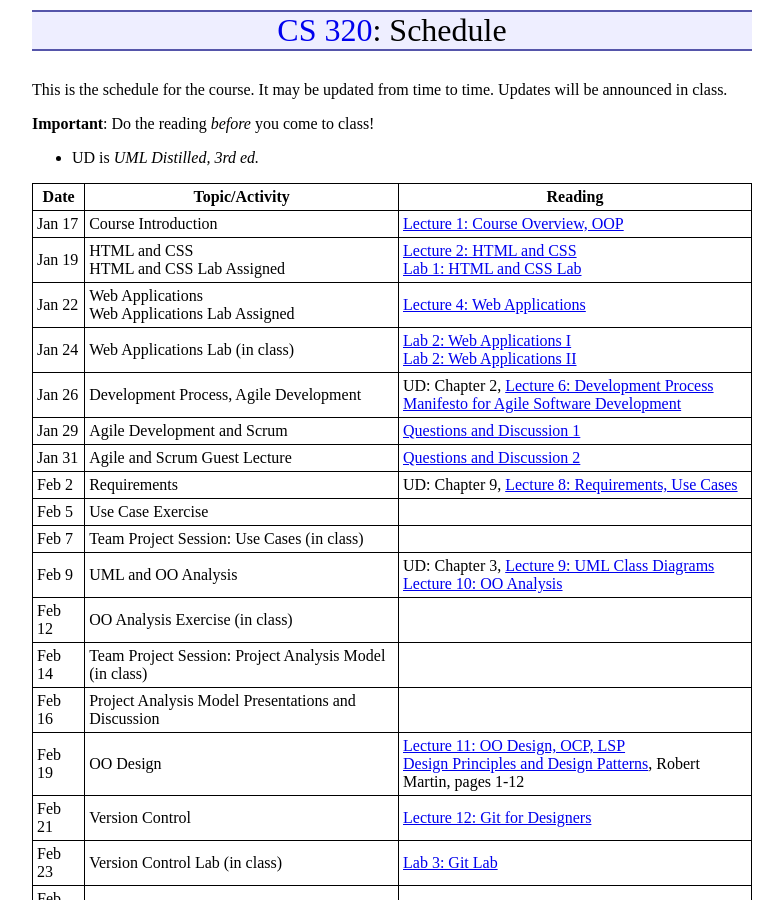
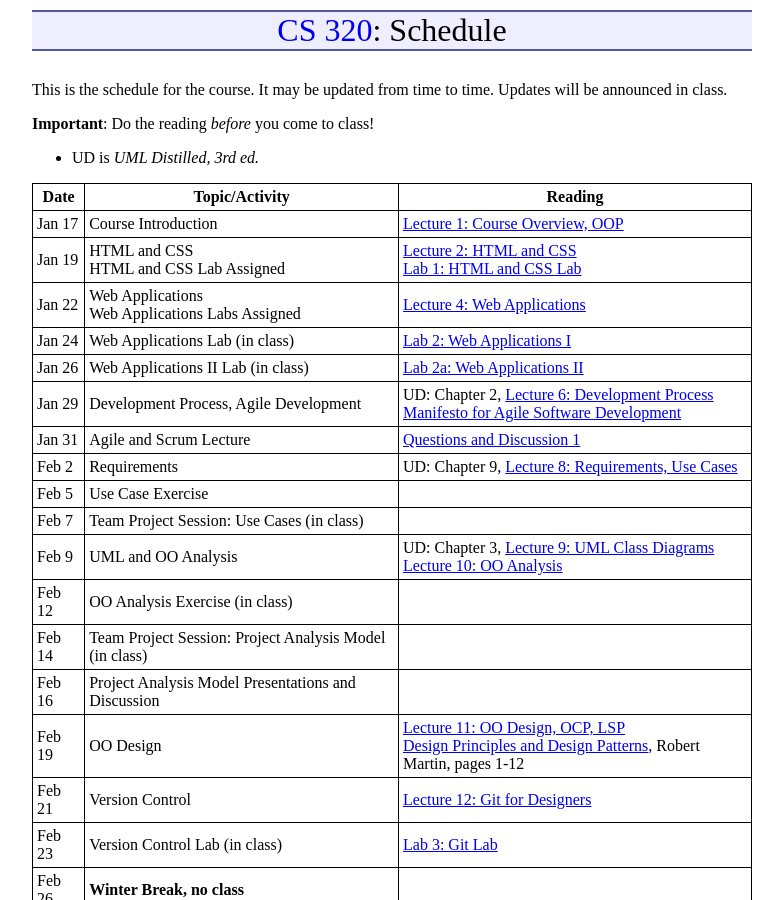
Before and after one commit to ycpcs/cs320-spring2018, a Jekyll site: the page built from schedule.md, in a window 1280 px wide and 900 px high. Shown: the whole window, without its empty margins (248-1031 px from the left). Built offline with Jekyll 4.4.1, drawn with Linux system fonts in a browser that asks for light colours.

Commit message:
updated scheudle

```diff
--- a/schedule.md
+++ b/schedule.md
@@ -13,11 +13,11 @@ Date   | Topic/Activity | Reading
 ------ | -------------- | -------
 Jan 17 | Course Introduction | [Lecture 1: Course Overview, OOP](lectures/lecture01.html)
 Jan 19 | HTML and CSS<br> HTML and CSS Lab Assigned | [Lecture 2: HTML and CSS](lectures/lecture02.html)<br> [Lab 1: HTML and CSS Lab](./labs/lab01.html)
-Jan 22 | Web Applications<br> Web Applications Lab Assigned | [Lecture 4: Web Applications](lectures/lecture04.html)
-Jan 24 | Web Applications Lab (in class) | [Lab 2: Web Applications I](./labs/lab02.html)<br> [Lab 2: Web Applications II](./labs/lab02a.html)
-Jan 26 | Development Process, Agile Development | UD: Chapter 2, [Lecture 6: Development Process](lectures/lecture06.html)<br> [Manifesto for Agile Software Development](http://www.agilemanifesto.org/)
-Jan 29 | Agile Development and Scrum  | [Questions and Discussion 1](lectures/XPdiscussion1_5.html)
-Jan 31 | Agile and Scrum Guest Lecture | [Questions and Discussion 2](lectures/XPdiscussion6_7.html)
+Jan 22 | Web Applications<br> Web Applications Labs Assigned | [Lecture 4: Web Applications](lectures/lecture04.html)
+Jan 24 | Web Applications Lab (in class) | [Lab 2: Web Applications I](./labs/lab02.html)
+Jan 26 | Web Applications II Lab (in class) | [Lab 2a: Web Applications II](./labs/lab02a.html)
+Jan 29 | Development Process, Agile Development | UD: Chapter 2, [Lecture 6: Development Process](lectures/lecture06.html)<br> [Manifesto for Agile Software Development](http://www.agilemanifesto.org/)
+Jan 31 | Agile and Scrum Lecture | [Questions and Discussion 1](lectures/XPdiscussion1_5.html)
 Feb 2  | Requirements | UD: Chapter 9, [Lecture 8: Requirements, Use Cases](lectures/lecture08.html)
 Feb 5  | Use Case Exercise |
 Feb 7  | Team Project Session: Use Cases (in class) |
```
Also changed, not shown: 2 other files.
